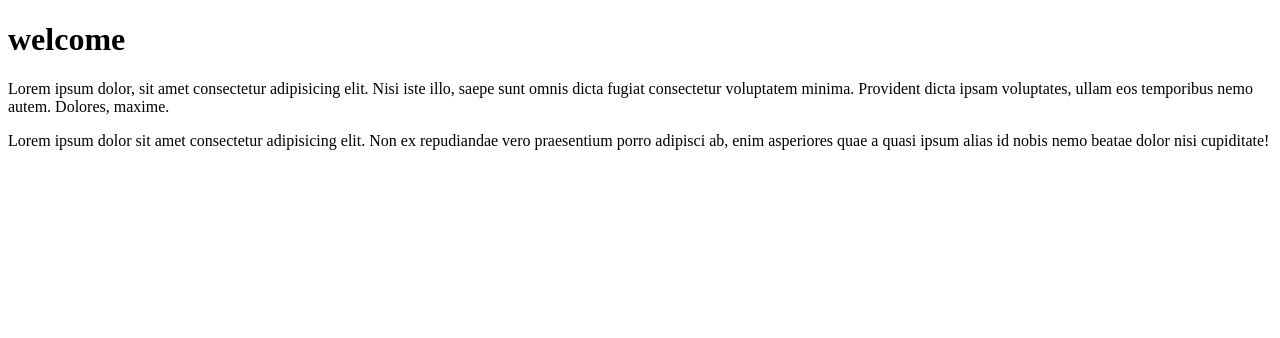
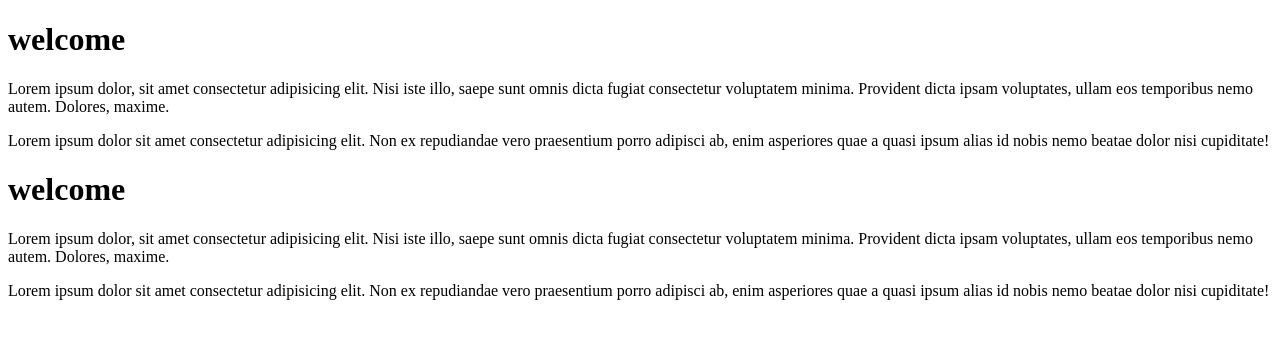
Before and after one commit to anupamatm/git-demo, a plain HTML site: page index.html in a window 1280 px wide. Drawn offline with Linux system fonts and the light colour scheme.

Commit message:
Update index.html
updated index

```diff
--- a/index.html
+++ b/index.html
@@ -10,5 +10,9 @@
   <p>Lorem ipsum dolor, sit amet consectetur adipisicing elit. Nisi iste illo, saepe sunt omnis dicta fugiat consectetur voluptatem minima. Provident dicta ipsam voluptates, ullam eos temporibus nemo autem. Dolores, maxime.</p>
 
   <p>Lorem ipsum dolor sit amet consectetur adipisicing elit. Non ex repudiandae vero praesentium porro adipisci ab, enim asperiores quae a quasi ipsum alias id nobis nemo beatae dolor nisi cupiditate!</p>
+  <h1>welcome</h1>
+  <p>Lorem ipsum dolor, sit amet consectetur adipisicing elit. Nisi iste illo, saepe sunt omnis dicta fugiat consectetur voluptatem minima. Provident dicta ipsam voluptates, ullam eos temporibus nemo autem. Dolores, maxime.</p>
+
+  <p>Lorem ipsum dolor sit amet consectetur adipisicing elit. Non ex repudiandae vero praesentium porro adipisci ab, enim asperiores quae a quasi ipsum alias id nobis nemo beatae dolor nisi cupiditate!</p>
 </body>
 </html>
```
